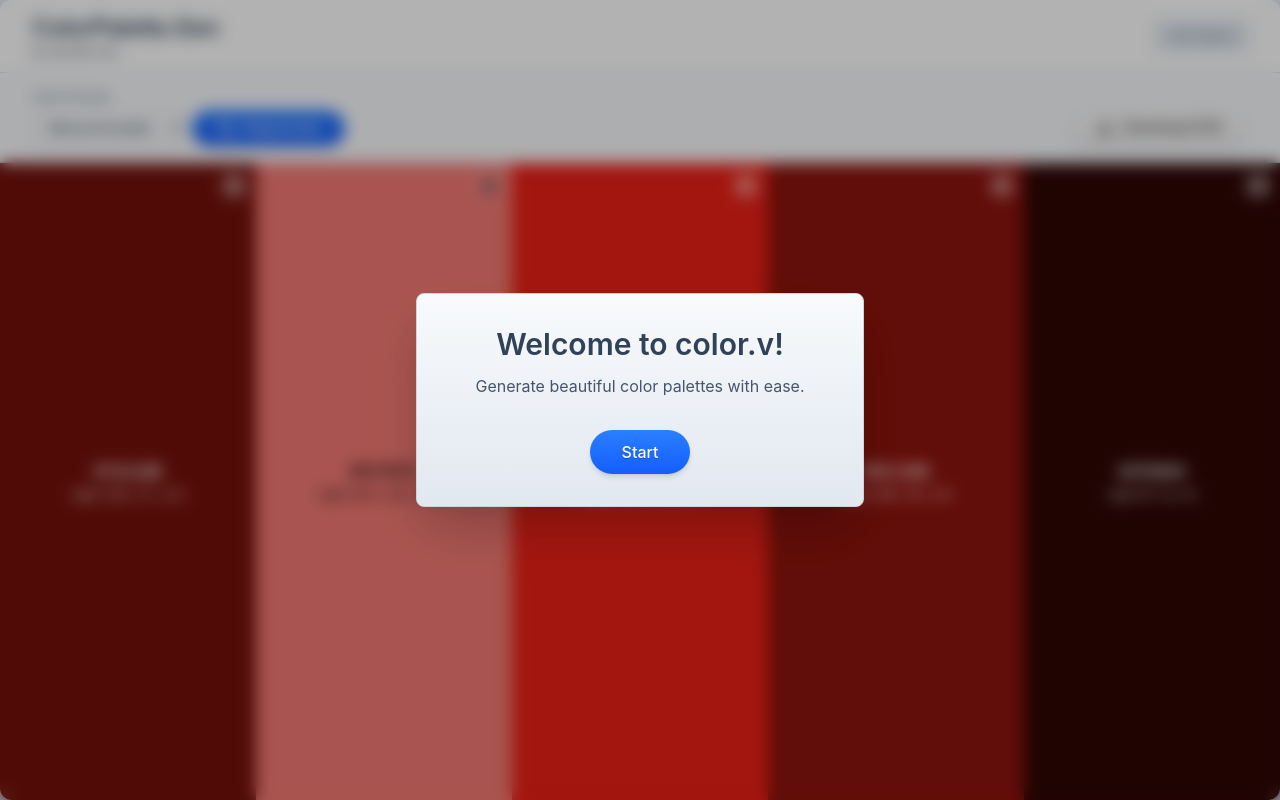
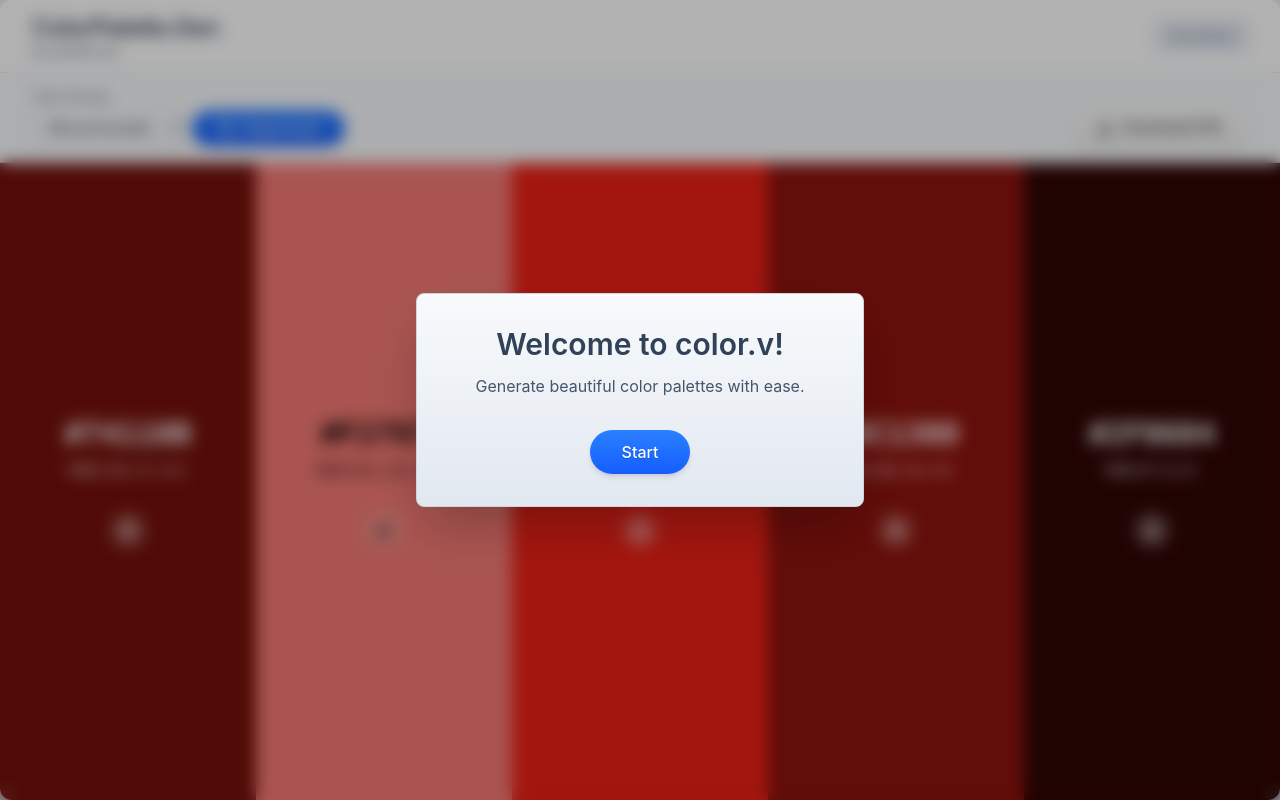
Before and after one commit to madsouris/colorpicker, an Astro site: page / in a window 1280 px wide. Built offline with nearby package versions, Linux system fonts and the light colour scheme; Astro itself is replaced by a stand-in of ours.

Commit message:
updated feedback

```diff
--- a/src/components/App.vue
+++ b/src/components/App.vue
@@ -68,11 +68,23 @@
         <main class="flex-grow grid palette-grid overflow-hidden">
             <div v-if="palette.length > 0" v-for="(color, index) in palette" :key="index"
                 :style="{ backgroundColor: color.hex, color: getContrastingTextColor(color.hex) }"
-                class="flex flex-col justify-center items-center text-center p-4 relative">
+                class="flex flex-row md:flex-col gap-8 justify-between items-center md:justify-center md:items-center text-center p-4 relative cursor-pointer hover:opacity-90">
+
+                <!-- Color Codes -->
+                <div class=" flex flex-col gap-2 text-left md:text-center items-start md:items-center">
+                    <p @click="(event) => copyToClipboard(color.hex, event)"
+                        class="font-mono font-bold text-sm sm:text-base lg:text-3xl cursor-pointer ">
+                        {{ color.hex }}
+                    </p>
+                    <p @click="(event) => copyToClipboard(color.rgb, event)"
+                        class="font-mono text-xs sm:text-sm cursor-pointer uppercase">
+                        {{ color.rgb }}
+                    </p>
+                </div>
 
                 <!-- Lock/Unlock Button -->
                 <button @click="toggleLock(index)"
-                    class="absolute top-2 right-2 p-1 rounded-full bg-white/20 hover:bg-white/30 transition-colors">
+                    class="p-2 rounded-full bg-white/20 hover:bg-white/30 transition-colors cursor-pointer">
                     <svg v-if="color.locked" xmlns="http://www.w3.org/2000/svg" class="h-5 w-5" fill="none"
                         viewBox="0 0 24 24" stroke="currentColor">
                         <path stroke-linecap="round" stroke-linejoin="round" stroke-width="2"
@@ -84,18 +96,6 @@
                             d="M8 11V7a4 4 0 118 0m-4 8v2m-6 4h12a2 2 0 002-2v-6a2 2 0 00-2-2H6a2 2 0 00-2 2v6a2 2 0 002 2z" />
                     </svg>
                 </button>
-
-                <!-- Color Codes -->
-                <p @click="copyToClipboard(color.hex)"
-                    class="font-mono font-bold text-sm sm:text-base cursor-pointer hover:underline">
-                    {{ color.hex }}
-                    <span class="copy-tooltip">Click to copy</span>
-                </p>
-                <p @click="copyToClipboard(color.rgb)"
-                    class="font-mono text-xs sm:text-sm cursor-pointer hover:underline">
-                    {{ color.rgb }}
-                    <span class="copy-tooltip">Click to copy</span>
-                </p>
             </div>
             <div v-else class="col-span-full flex items-center justify-center text-slate-600 p-10">
                 <p>Generating your palette...</p>
@@ -130,14 +130,37 @@ const toggleLock = (index) => {
     }
 };
 
-const copyToClipboard = (text) => {
+// Track original text values for elements being copied
+const originalTexts = ref({});
+
+const copyToClipboard = (text, event) => {
+    // Get the element that was clicked
+    const element = event.currentTarget;
+    const isHex = text.startsWith('#');
+    const feedbackText = isHex ? 'HEX copied!' : 'RGB copied!';
+
+    // Store the original text if not already stored
+    if (!originalTexts.value[text]) {
+        originalTexts.value[text] = element.textContent.trim();
+    }
+
+    // Update the element text to show feedback
+    element.textContent = feedbackText;
+
+    // Copy to clipboard
     navigator.clipboard.writeText(text)
         .then(() => {
-            // Could add a toast notification here
             console.log('Copied to clipboard:', text);
+
+            // Revert back to original text after 1 second
+            setTimeout(() => {
+                element.textContent = originalTexts.value[text];
+            }, 1000);
         })
         .catch(err => {
             console.error('Failed to copy:', err);
+            // Revert back immediately on error
+            element.textContent = originalTexts.value[text];
         });
 };
 
```
